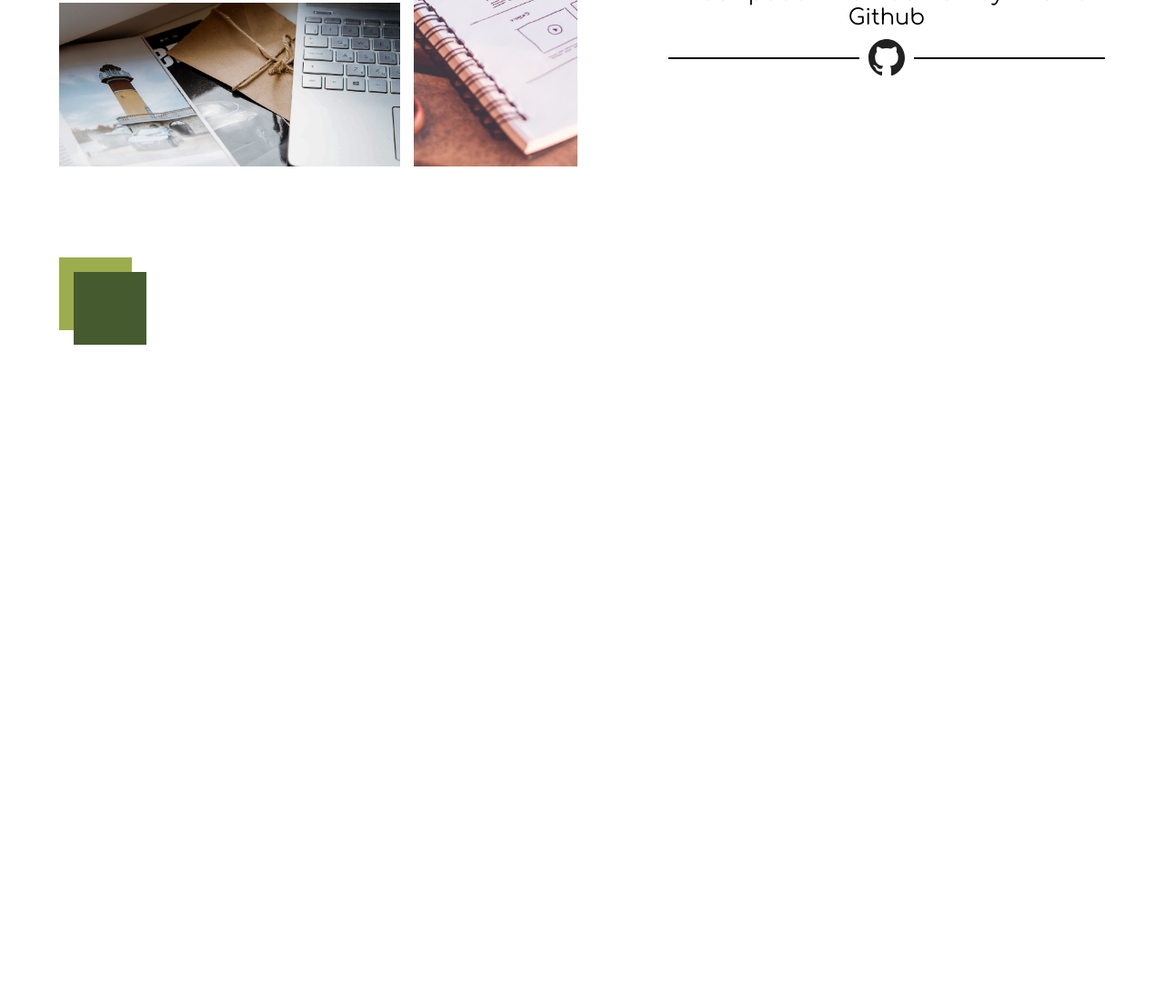
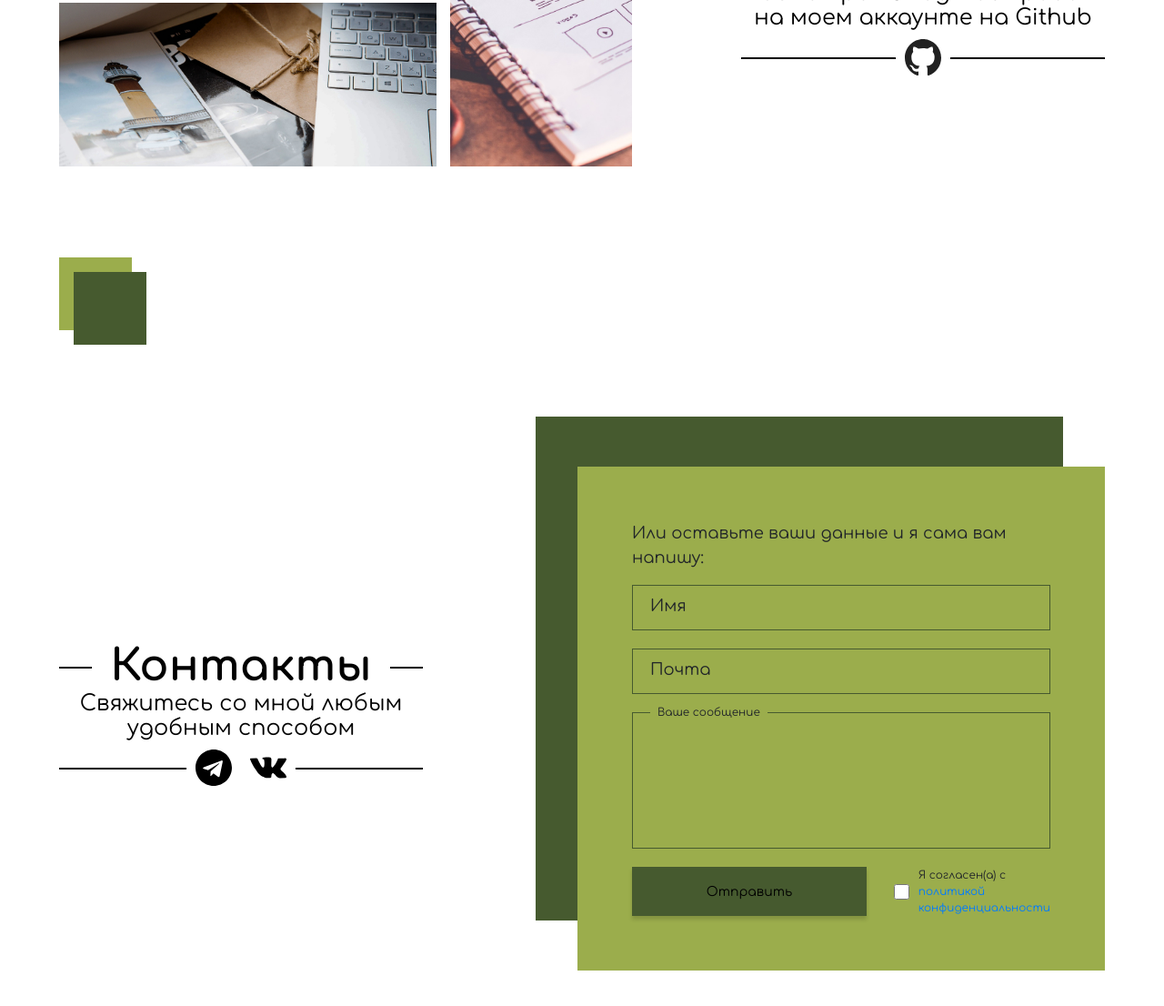
Before and after one commit to TatyanaKonina/TatyanaKonina.github.io, a website: page src/index.html in a window 1280 px wide. Shown: the part 3896-5002 px from the top of the page at 91% size. Before the commit the page ends 4275 px from the top, so only its background shows below. Drawn offline with nearby package versions, Linux system fonts and the light colour scheme; files that its build step writes are made by us from their sources.

Commit message:
contacts section

```diff
--- a/src/index.html
+++ b/src/index.html
@@ -198,6 +198,7 @@
                     </div>
                     <div class="skills__item">
                         <div class="skills__item-card">
+
                             <img src="icons/skills/postgresql.svg" alt="postgres">
                             <div class="title title_fz18 skills__item-text">postgres</div>
                         </div>
@@ -226,9 +227,11 @@
                     </div>
                     <div class="works__link  ">
                         <div class="title-box">
-                            <div class="works__img"><img src="icons/links/github.svg" alt=""></div>
-
-
+                            <div class="works__img">
+                                <a href="" class="">
+                                    <img src="icons/links/github.svg" alt="">
+                                </a>
+                            </div>
                         </div>
                     </div>
                 </div>
@@ -237,6 +240,63 @@
         </div>
 
     </section>
+    <section class="contacts">
+        <div class="container">
+            <div class="contacts__wrapper">
+                <div class="contacts__descr">
+                    <div class="title-box">
+                        <h2 class="title title__section-title title_fz48">Контакты</h2>
+                    </div>
+                    <div class="works__text title ">Свяжитесь со мной любым удобным способом
+                    </div>
+                    <div class="works__link  ">
+                        <div class="title-box">
+                            <div class="works__img">
+                                <a href="#" class="">
+                                    <img src="icons/links/telegram.svg" alt="telegram">
+                                </a>
+                            </div>
+                            <div class="works__img">
+                                <a href="#" class="">
+                                    <img src="icons/links/vk.svg" alt="vk">
+                                </a>
+                            </div>
+                        </div>
+                    </div>
+                </div>
+
+
+
+
+                <form action="#" class="contacts__form">
+                    <p>Или оставьте ваши данные и я сама вам напишу:</p>
+                    <div class="contacts__input">
+                        <input  placeholder=" " required id="name" type="text">
+                        <label  for="name" >Имя</label>
+                    </div>
+                    <div class="contacts__input">
+                        <input placeholder=" " required id="email" type="email">
+                        <label  for="name" >Почта</label>
+                    </div>
+                    <div class="contacts__textarea">
+                        <textarea placeholder="" name="text" id="text" cols="30" rows="10">
+
+                        </textarea>
+                        <label  for="name" >Ваше сообщение</label>
+
+                    </div>
+                    <div class="contacts__triggers">
+                        <button class="contacts__btn ">Отправить</button>
+                        <div class="contacts__policy">
+                            <input required type="checkbox">
+                            <span>Я согласен(а) с <a href="/policy.html">политикой конфиденциальности</a></span>
+                        </div>
+                    </div>
+                </form>
+
+            </div>
+        </div>
+    </section>
     <script src="js/script.js"></script>
 </body>
 
--- /dev/null
+++ b/src/sass/blocks/_contacts.scss
@@ -0,0 +1,113 @@
+.contacts {
+    margin: 150px 0 100px 0;
+
+    &__wrapper {
+        display: grid;
+        grid-template-columns: 400px 580px;
+        justify-content: space-between;
+        align-items: center;
+    }
+
+    &__form {
+        width: 100%;
+        height: 100%;
+        background-color: $main-color;
+        font-size: 18px;
+        padding: 60px;
+        position: relative;
+        @include side-box;
+        display: grid;
+        grid-template-rows: repeat(3, minmax(auto, 50px)) minmax(auto,150px);
+        row-gap: 20px;
+
+        input,
+        textarea {
+            width: 100%;
+            height: 50%;
+            border: 1px solid $second-color;
+            outline: 0;
+            padding-left: 10px;
+            color: $second-color;
+            background: transparent;
+
+            &:focus,
+            &:not(:placeholder-shown) {
+                ~label {
+                    padding: 8px;
+                    padding-bottom: 0;
+                    font-size: 12px;
+                    top: -17px;
+                    left: 20px;
+                    transition: all 0.3s;
+                    background-color: $main-color;
+                }
+
+            }
+
+        }
+
+        label {
+            position: absolute;
+            background-color: transparent;
+            display: block;
+            margin-bottom: 0;
+            top: 10px;
+            left: 20px;
+        }
+    }
+
+    &__input {
+        position: relative;
+
+        input {
+            width: 100%;
+            height: 100%;
+
+            font-size: 24px;
+
+
+        }
+    }
+
+    &__textarea {
+        position: relative;
+
+        textarea {
+            width: 100%;
+            height: 100%;
+            resize: none;
+            font-size: 24px;
+        }
+
+        label {
+            // top:170px;
+        }
+    }
+    &__triggers {
+        display              : grid;
+        grid-template-columns: 1.5fr 1fr;
+        column-gap :30px;
+
+    }
+    &__policy {
+        font-size: 12px;
+        display: flex;
+        align-items: center;
+        input{
+            margin-right: 10px;
+        }
+    }
+
+    &__btn {
+        border: none;
+        font-size: 14px;
+        line-height: 21px;
+        height: 100%;
+        color: #000;
+        background: $second-color;
+        box-shadow: 0px 4px 4px rgba(0, 0, 0, 0.15);
+        padding: 12px 25px;
+
+    }
+
+}
--- a/src/sass/blocks/_works.scss
+++ b/src/sass/blocks/_works.scss
@@ -3,14 +3,14 @@
 
     &__wrapper {
         display: grid;
-        grid-template-columns: 400px 480px;
+        grid-template-columns: 580px 400px;
         justify-content: space-between;
         align-items: center;
     }
 
     &__items {
         display: grid;
-        grid-template-columns: repeat(3, 180px);
+        grid-template-columns: repeat(3, 200px);
         grid-template-rows: repeat(2, 180px);
         grid-auto-rows: 180px;
         gap: 15px;
@@ -45,4 +45,5 @@
         z-index: 0;
         padding: 10px;
     }
+
 }
--- a/src/sass/style.scss
+++ b/src/sass/style.scss
@@ -45,3 +45,4 @@
  @import 'blocks/reasons';
  @import 'blocks/skills';
  @import 'blocks/works';
+ @import 'blocks/contacts';
```
Also changed, not shown: dist/css/style.min.css, dist/icons/links/telegram.svg (added), dist/icons/links/vk-social-network-logo.svg (added), dist/icons/links/vk.svg (added), dist/index.html, src/icons/links/telegram.svg (added), src/icons/links/vk.svg (added), src/sass/blocks/_skills.scss (line endings or trailing spaces).
